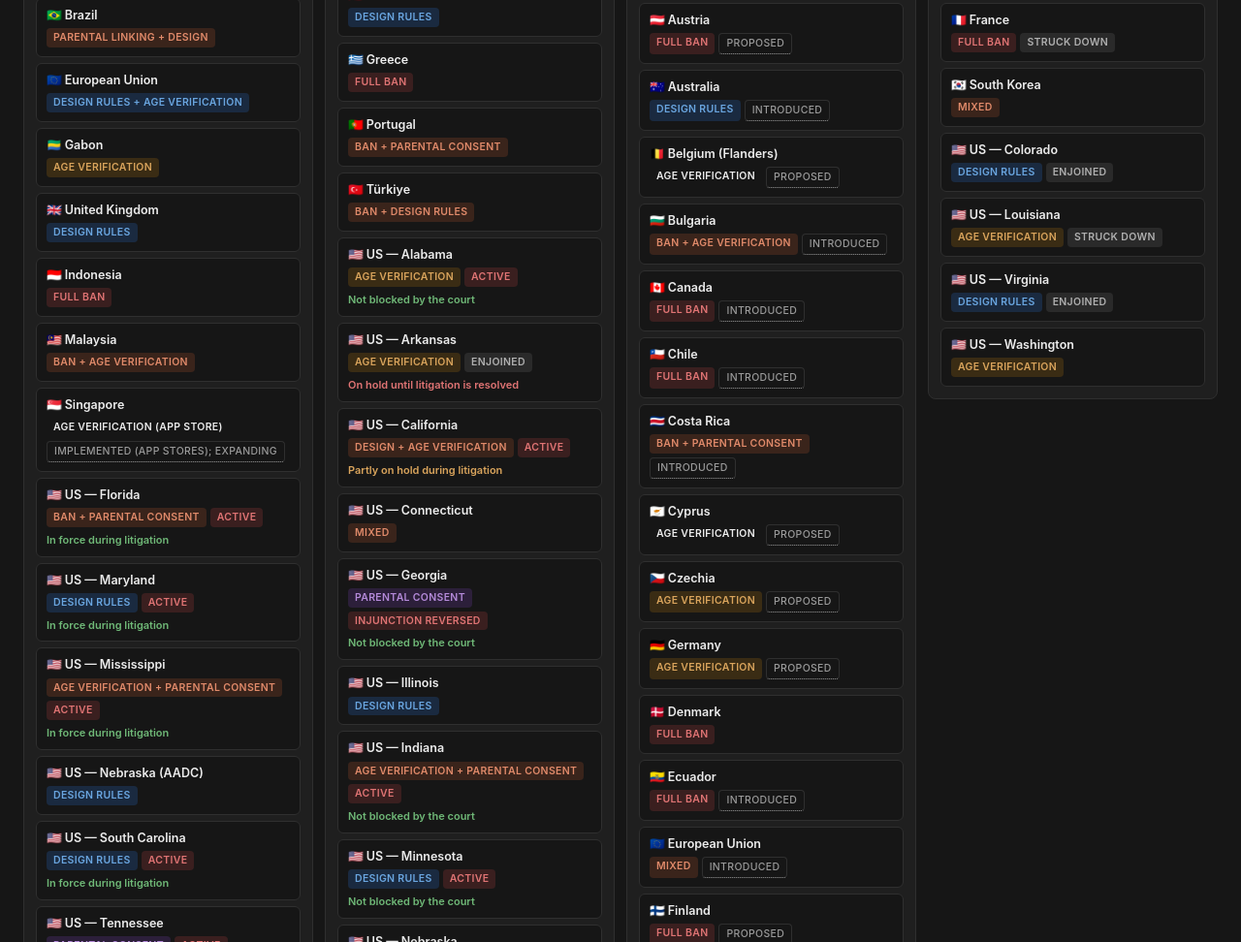
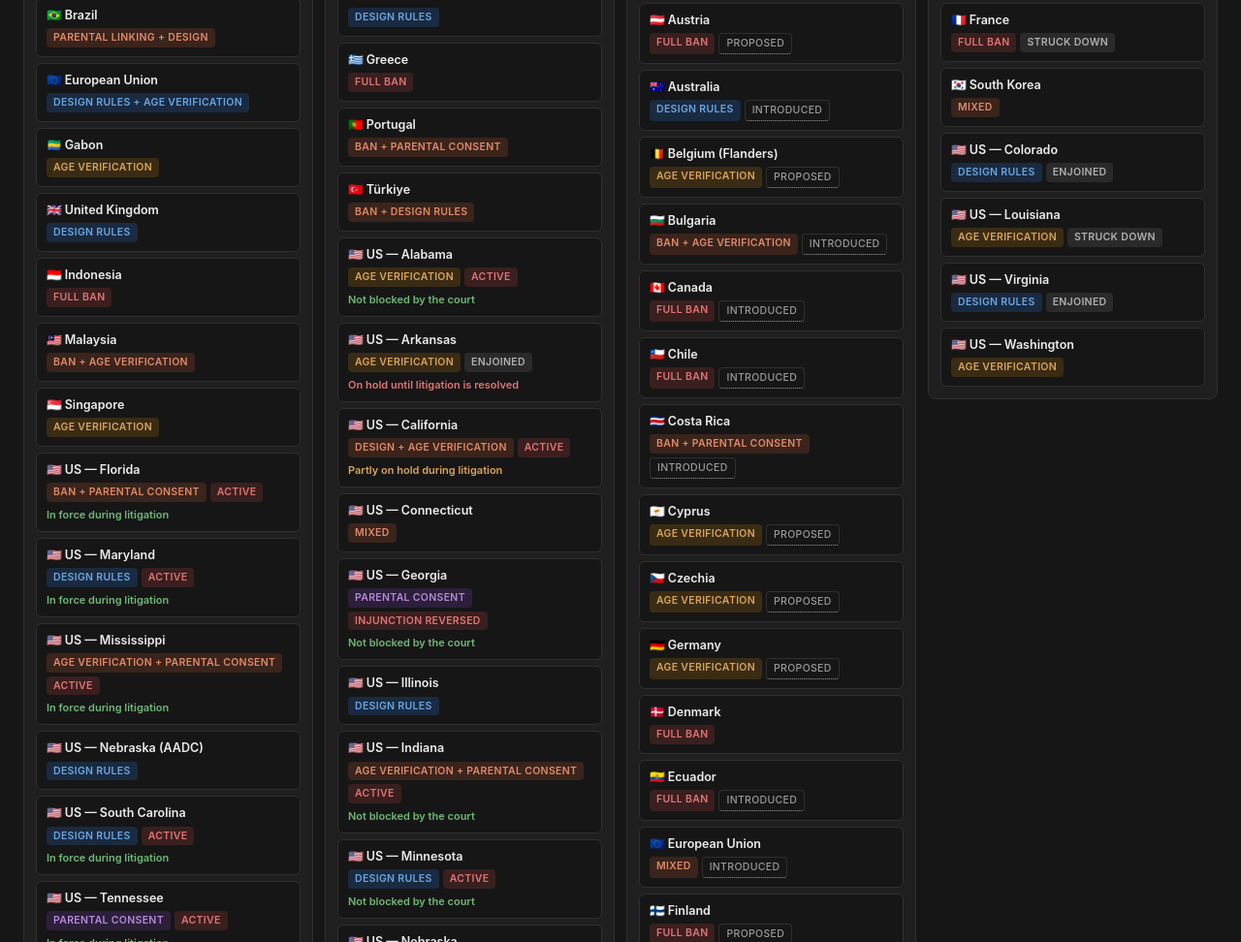
Before and after one commit to m-levydaniel/child-safety-tracker, a plain HTML site: page index.html in a window 1280 px wide. Shown: the part 966-1938 px from the top of the page at 97% size. Drawn offline with Linux system fonts and the light colour scheme.

Commit message:
Fix Singapore card (remove stray stage badge) and type value on Singapore, Belgium (Flanders), Cyprus — 2026-11-23

```diff
--- a/index.html
+++ b/index.html
@@ -2056,7 +2056,7 @@ const POLICIES = [
     initiative: "Binding minimum age of 13 for 'harmful social media'",
     stage: "proposed", stageLabel: "Proposed", stageNote: "Flemish Government approved the draft decree in principle (first of typically several required readings) on April 3, 2026, as part of the 'Veilig Online' (Safe Online) action plan 2026–2029; not yet enacted by the Flemish Parliament",
     summary: "Would legally anchor a minimum age of 13 for platforms the Flemish government designates as 'harmful social media' (a list to be drawn up), requiring those platforms — expected to include TikTok and Snapchat — to implement effective age verification. The 13-year threshold already exists in most platforms' own terms of service but is, per the Flemish government, routinely unenforced; this decree would make it a legal requirement with regulatory teeth. Governing coalition partners Vooruit and CD&V pushed for a higher threshold (15–16, Australia-style); N-VA blocked a full ban, so the compromise keeps the existing 13-year age but adds enforcement.",
-    minAge: 13, regType: "verification", regTypeLabel: "Age verification",
+    minAge: 13, regType: "age-verification", regTypeLabel: "Age verification",
     status: "pending", statusLabel: "Pending",
     year: "2026", yearSort: 2026,
     enforcement: "Vlaamse Regulator voor de Media (VRM), with a stated role for the European Commission",
@@ -2096,9 +2096,8 @@ const POLICIES = [
   {
     country: "🇸🇬 Singapore", region: "APAC",
     initiative: "App-store age assurance (Code of Practice for Online Safety), designated social media services",
-    stage: "implemented", stageLabel: "Implemented (app stores); expanding", stageNote: "App-store age-assurance duties took effect April 1, 2026; IMDA has signaled plans to extend age-assurance requirements directly to Designated Social Media Services (DSMSs)",
     summary: "Since April 1, 2026, app stores operating in Singapore must screen users and prevent those estimated to be under 18 from downloading age-inappropriate apps, using methods such as government ID checks, facial age estimation, or usage-behavior analysis. Separately, IMDA's Code of Practice for Online Safety already designates major platforms (Facebook, Instagram, TikTok, X, YouTube, and locally, HardwareZone) as Designated Social Media Services subject to child-safety duties, and IMDA has published assessments of their compliance; the regulator has said it intends to extend age-assurance requirements to these DSMSs directly, beyond the current app-store layer.",
-    minAge: 18, regType: "verification", regTypeLabel: "Age verification (app store)",
+    minAge: 18, regType: "age-verification", regTypeLabel: "Age verification",
     status: "implemented", statusLabel: "Implemented",
     year: "2026", yearSort: 2026,
     enforcement: "Infocomm Media Development Authority (IMDA)",
@@ -2140,7 +2139,7 @@ const POLICIES = [
     initiative: "Under-15 social media ban (proposed)",
     stage: "proposed", stageLabel: "Proposed", stageNote: "Cabinet adopted a social media action plan Sept 16, 2026; bill to go to public consultation, with submission to the House of Representatives planned for December 2026",
     summary: "President Nikos Christodoulides has announced a minimum age of 15 to create social media accounts, with age verification to run through the national 'Digital Citizen' app (integrating the EU's age-verification approach), enforced by the platforms themselves.",
-    minAge: 15, regType: "verification", regTypeLabel: "Age verification",
+    minAge: 15, regType: "age-verification", regTypeLabel: "Age verification",
     status: "pending", statusLabel: "Pending",
     year: "2026 (announced April; bill due December)", yearSort: 2026,
     enforcement: "tbd",
```
